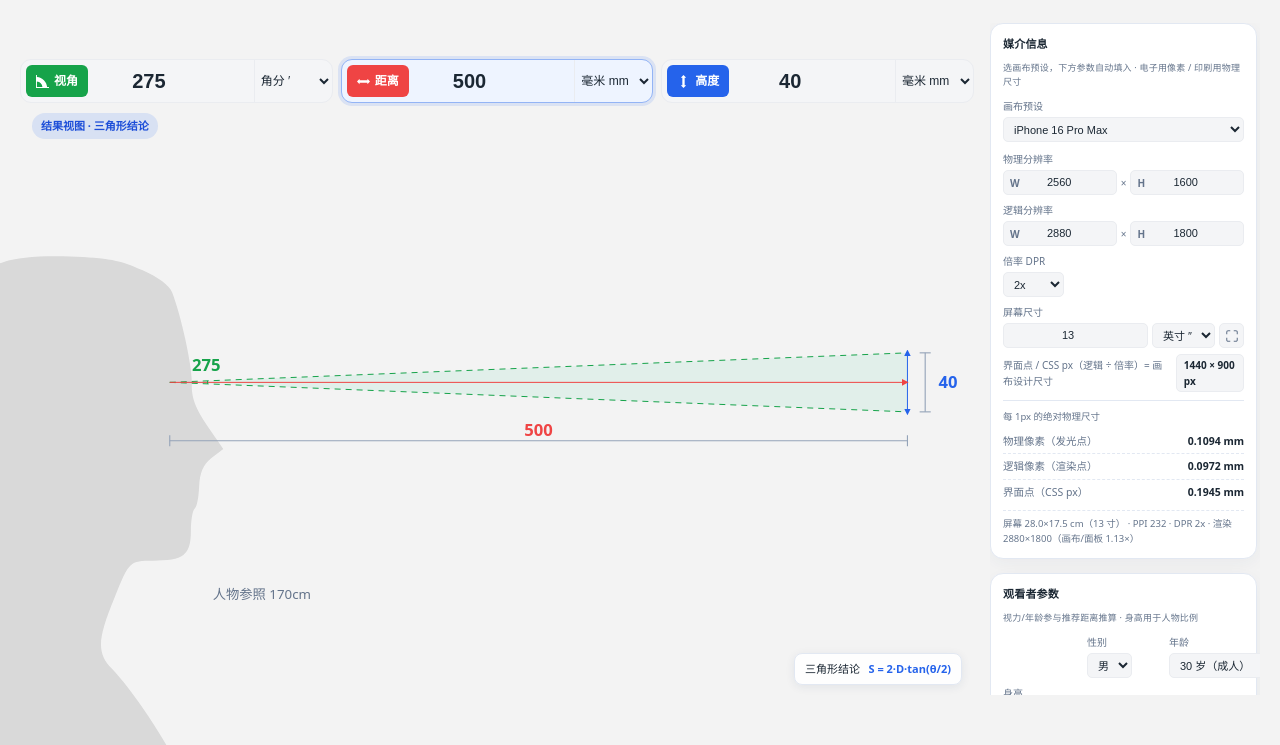
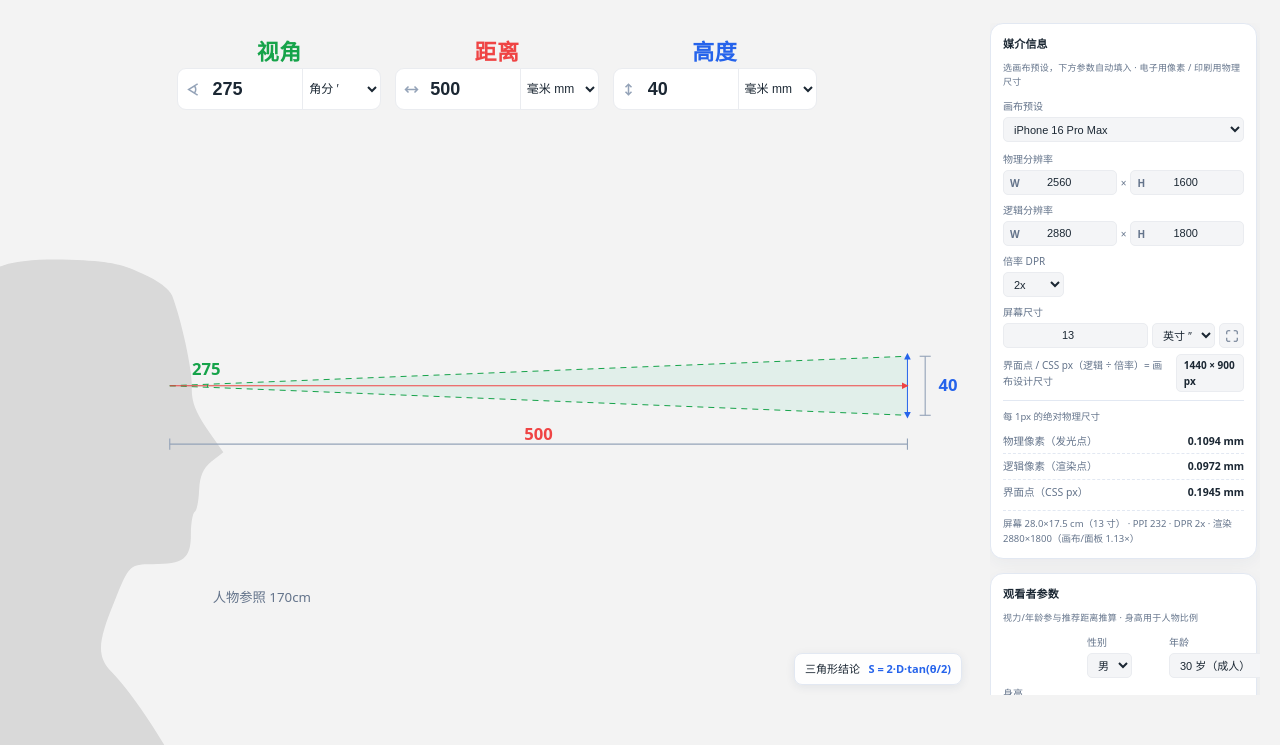
Before and after one commit to gaoshujie/see, a plain HTML site: page index.html in a window 1280 px wide. Shown: the part 55-800 px from the top of the page. Drawn offline with Linux system fonts and the light colour scheme.

Commit message:
v0.0.5
11.23

```diff
--- a/index.html
+++ b/index.html
@@ -111,9 +111,6 @@
   .ulock.on{color:#d97706;text-shadow:0 0 6px rgba(245,158,11,.5)}
   /* ---- 动画/结论标注 ---- */
   #viz line,#viz polygon,#viz path,#person{transition:none}
-  .phaseTag{position:absolute;top:10px;left:12px;font-size:11px;font-weight:700;padding:4px 9px;border-radius:20px;transition:.3s;pointer-events:none}
-  .phaseTag. proc{background:rgba(245,158,11,.14);color:#b45309}
-  .phaseTag.result{background:rgba(37,99,235,.13);color:#1d4ed8}
   .concl{position:absolute;right:12px;bottom:10px;background:rgba(255,255,255,.92);border:1px solid var(--line);border-radius:8px;padding:6px 10px;font-size:11px;color:var(--txt);box-shadow:0 2px 10px rgba(30,50,90,.08);opacity:0;transform:translateY(4px);transition:.35s;pointer-events:none}
   .concl.show{opacity:1;transform:none}
   .concl b{color:var(--accent)}
@@ -305,6 +302,24 @@
   .left .vizpanel{background:transparent;border:0;box-shadow:none;padding:0;margin:0;display:flex;flex-direction:column;flex:1;min-height:0}
   /* 输入框提到人物之上，放大时不被压住、始终可调 */
   .left .ctrlrow{flex-shrink:0;position:relative;z-index:10}
+  /* ---- 上下结构：彩色大字标签在上 + 白底小输入框在下（仿参考图） ---- */
+  .left .ctrlrow{gap:14px;align-items:flex-start;max-width:67%;margin-left:auto;margin-right:auto}
+  .left .ctrl{padding-top:0;display:flex;flex-direction:column;gap:5px}
+  .left .field-label{
+    font-size:22px;font-weight:800;line-height:1.1;cursor:ew-resize;user-select:none;
+    padding:2px 2px 0;letter-spacing:.5px;transition:filter .15s;align-self:center;
+  }
+  .left .field-label:hover{filter:brightness(1.08)}
+  .left .ctrl[data-k=angle] .field-label{color:#16a34a}
+  .left .ctrl[data-k=distance] .field-label{color:#ef4444}
+  .left .ctrl[data-k=size] .field-label{color:#2563eb}
+  .left .cell{height:42px;border-radius:9px;overflow:visible;gap:0;background:#fff;border-color:#eaecf0}
+  /* 左侧三输入框统一白底、无选中态描边：覆盖 hover/focus/输出高亮 */
+  .left .cell:hover,.left .cell:focus-within,.left .cell.is-out,.left .cell.is-out:hover{background:#fff;border-color:#eaecf0;box-shadow:none}
+  .left .cell .field-ico{display:inline-flex;align-items:center;justify-content:center;width:30px;flex-shrink:0;color:#94a3b8}
+  .left .cell .field-ico svg{width:15px;height:15px;fill:currentColor;stroke:none}
+  .left .cell input[type=number]{font-size:18px;text-align:left;padding-left:4px}
+  .left .cell .ulock{margin:0 3px}
   .left .vizwrap{background:transparent;border:0;flex:1;min-height:0;overflow:visible}
   /* SVG 填满画布，viewBox 内容(xMidYMid meet)自动居中 → 三角形落在窗口正中焦点 */
   /* overflow:visible 让人物按严格比例放大后，身体延伸到 viewBox 外、越过导航栏仍显示 */
@@ -341,8 +356,9 @@
     <div class="panel vizpanel">
       <div class="ctrlrow">
         <div class="ctrl" data-k="angle">
-          <div class="cell" id="cell-angle" title="按住左侧绿色标签左右拖动调节视角">
-            <span class="tag" data-drag="angle"><svg viewBox="0 0 1024 1024"><path d="M0 0h73.143v149.285c426.423 35.181 766.39 375.222 801.572 801.572H1024V1024H0V0z m73.143 517.12v433.737H506.88A512.366 512.366 0 0 0 73.143 517.12z"/></svg>视角</span>
+          <div class="field-label" data-drag="angle" title="按住标签左右拖动调节视角">视角</div>
+          <div class="cell" id="cell-angle" title="按住上方视角标签左右拖动调节">
+            <span class="field-ico"><svg viewBox="0 0 1024 1024"><path d="M820.736 171.4176l-175.2832 109.5424A407.8848 407.8848 0 0 1 716.8 512c0 85.6832-26.368 165.2736-71.3728 231.0144l175.2832 109.568-54.272 86.8352L82.6112 512 766.464 84.5824l54.272 86.8352zM275.7888 512l282.7008 176.6656A305.5616 305.5616 0 0 0 614.4256 512c0-65.792-20.6848-126.72-55.936-176.6912L275.7888 512z"/></svg></span>
             <input type="number" id="in-angle" step="1">
             <button class="ulock" data-k="angle" title="锁定此量（最多锁一个）"></button>
             <select id="u-angle"><optgroup label="角度"><option value="degrees">度 °</option><option value="radians">弧度 rad</option><option value="arcminutes">角分 ′</option><option value="arcseconds">角秒 ″</option></optgroup><optgroup label="参考单位"><option value="refpixels">参考像素 px</option><option value="dmm">dmm (1mm@1m)</option></optgroup></select>
@@ -350,8 +366,9 @@
           </div>
         </div>
         <div class="ctrl" data-k="distance">
-          <div class="cell" id="cell-distance" title="按住左侧红色标签左右拖动调节距离">
-            <span class="tag" data-drag="distance"><svg viewBox="0 0 1024 1024"><path d="M1024 512L820 300v120H204V300L0 512l204 212V604h616v120z"/></svg>距离</span>
+          <div class="field-label" data-drag="distance" title="按住标签左右拖动调节距离">距离</div>
+          <div class="cell" id="cell-distance" title="按住上方距离标签左右拖动调节">
+            <span class="field-ico"><svg viewBox="0 0 1024 1024"><path d="M993.9968 512l-240.9984 240.9984-72.3968-72.3968L798.0032 563.2H225.9968l117.4016 117.4016-72.3968 72.3968L30.0032 512l240.9984-240.9984 72.3968 72.3968L225.9968 460.8h572.0064l-117.4016-117.4016 72.3968-72.3968L993.9968 512z"/></svg></span>
             <input type="number" id="in-distance" step="1">
             <button class="ulock" data-k="distance" title="锁定此量（最多锁一个）"></button>
             <select id="u-distance"><optgroup label="长度 · 公制"><option value="millimeters">毫米 mm</option><option value="centimeters">厘米 cm</option><option value="meters">米 m</option><option value="kilometers">千米 km</option></optgroup><optgroup label="长度 · 英制/印刷"><option value="inches">英寸 in</option><option value="feet">英尺 ft</option><option value="yards">码 yd</option><option value="miles">英里 mi</option><option value="points">点 pt</option><option value="picas">皮卡 pc</option><option value="lightyears">光年 ly</option></optgroup></select>
@@ -359,8 +376,9 @@
           </div>
         </div>
         <div class="ctrl" data-k="size">
-          <div class="cell" id="cell-size" title="按住左侧蓝色标签左右拖动调节高度">
-            <span class="tag" data-drag="size"><svg viewBox="0 0 1024 1024"><path d="M512 0L300 212h120v600H300l212 212 212-212H604V212h120z"/></svg>高度</span>
+          <div class="field-label" data-drag="size" title="按住标签左右拖动调节高度">高度</div>
+          <div class="cell" id="cell-size" title="按住上方高度标签左右拖动调节">
+            <span class="field-ico"><svg viewBox="0 0 1024 1024"><path d="M558.7968 128H563.2v4.4032l189.7984 189.7984-72.3968 72.3968L563.2 277.1968v469.6064l117.4016-117.4016 72.3968 72.3968L563.2 891.5968V896h-4.4032L512 942.7968 465.2032 896H460.8v-4.4032l-189.7984-189.7984 72.3968-72.3968L460.8 746.8032V277.1968l-117.4016 117.4016-72.3968-72.3968L460.8 132.4032V128h4.4032L512 81.2032 558.7968 128z"/></svg></span>
             <input type="number" id="in-size" step="1">
             <button class="ulock" data-k="size" title="锁定此量（最多锁一个）"></button>
             <select id="u-size"><optgroup label="长度 · 公制"><option value="millimeters">毫米 mm</option><option value="centimeters">厘米 cm</option><option value="meters">米 m</option><option value="kilometers">千米 km</option></optgroup><optgroup label="长度 · 英制/印刷"><option value="inches">英寸 in</option><option value="feet">英尺 ft</option><option value="yards">码 yd</option><option value="miles">英里 mi</option><option value="points">点 pt</option><option value="picas">皮卡 pc</option><option value="lightyears">光年 ly</option></optgroup></select>
@@ -369,7 +387,6 @@
         </div>
       </div>
       <div class="vizwrap">
-        <div class="phaseTag result" id="phaseTag">结论视图</div>
         <div class="concl" id="concl"></div>
         <svg id="viz" viewBox="-200 0 860 380" preserveAspectRatio="xMidYMid meet" role="img" aria-label="视角示意图">
           <defs>
@@ -668,7 +685,6 @@ function recalc(trigger){
 function render(){
   KEYS.forEach(k=>{
     const cell=$('cell-'+k);
-    cell.classList.toggle('is-out',k===driver);   // 高亮当前正在调整的字段（不是被算出的字段）
     cell.classList.toggle('is-locked',userLock===k);
     const ub=document.querySelector('.ulock[data-k="'+k+'"]');
     if(ub)ub.classList.toggle('on',userLock===k);
@@ -768,15 +784,10 @@ function paintViz(D,S,A){
 }
 function startAdjust(){
   adjusting=true;
-  const tag=$('phaseTag');
-  tag.className='phaseTag proc';
-  const lockN={distance:'距离',size:'高度',angle:'视角'};
-  const rl=KEYS.find(k=>locked[k])||LINK[driver].lock;
-  tag.textContent='变化过程 · 锁 '+lockN[rl]+' → '+lockN[driver]+' 在动';
   $('concl').classList.remove('show');
   clearTimeout(settleTimer);
-  // 停手 600ms 后切到结果视图
-  settleTimer=setTimeout(()=>{adjusting=false;tag.className='phaseTag result';tag.textContent='结果视图 · 三角形结论';$('concl').classList.add('show');render();},600);
+  // 停手 600ms 后恢复结论视图
+  settleTimer=setTimeout(()=>{adjusting=false;$('concl').classList.add('show');render();},600);
 }
 function animateTo(D,S,A){
   const tgt={D,S,A};
@@ -916,16 +927,20 @@ KEYS.forEach(k=>{
   // 一体输入框：单击=正常编辑（可删改/点上下角标）；按住左右拖=调数值。
   // 关键：mousedown 不 preventDefault，让输入框能正常聚焦、选中、删除、点 number 的上下角标。
   // 只有鼠标真的横向移动超过阈值，才进入拖动模式。
-  const cell=$('cell-'+k),inp=$('in-'+k),tag=cell.querySelector('.tag');
+  const cell=$('cell-'+k),inp=$('in-'+k);
+  const tag=cell.closest('.ctrl').querySelector('.field-label');
   let dragging=false,startX=0,startVal=0,moved=false;
-  // 标签块是滑动手柄：悬停显示滑轨；整个 cell（除下拉/锁按钮）也保留拖动调节
+  // 大字标签是滑动手柄：悬停显示滑轨；整个 cell（除下拉/锁按钮）也保留拖动调节
   const startDrag=e=>{
     if(e.target.tagName==='SELECT'||e.target.closest('.ulock'))return;
     dragging=true;moved=false;startX=e.clientX;
     const v=parseFloat(inp.value);startVal=(isFinite(v)&&v>0)?v:0;
   };
   cell.addEventListener('mousedown',startDrag);
-  tag.addEventListener('mouseenter',()=>cell.classList.add('slide-ready'));
+  if(tag)tag.addEventListener('mousedown',startDrag);
+  if(tag)tag.addEventListener('mouseenter',()=>cell.classList.add('slide-ready'));
+  if(tag)tag.addEventListener('mouseleave',()=>cell.classList.remove('slide-ready'));
+  cell.addEventListener('mouseenter',()=>cell.classList.add('slide-ready'));
   cell.addEventListener('mouseleave',()=>cell.classList.remove('slide-ready'));
   window.addEventListener('mousemove',e=>{
     if(!dragging)return;
@@ -1330,7 +1345,7 @@ document.querySelectorAll('.topnav .tab').forEach(tab=>{
 recalc('distance');
 fillModelOptions();
 loadModel('mbp2017',false);   // 初始化只填媒介字段，不覆盖默认的 500mm 观看距离
-setTimeout(()=>{$('phaseTag').className='phaseTag result';$('phaseTag').textContent='结果视图 · 三角形结论';$('concl').classList.add('show');},50);
+setTimeout(()=>{$('concl').classList.add('show');},50);
 })();
 </script>
 </body>
```
